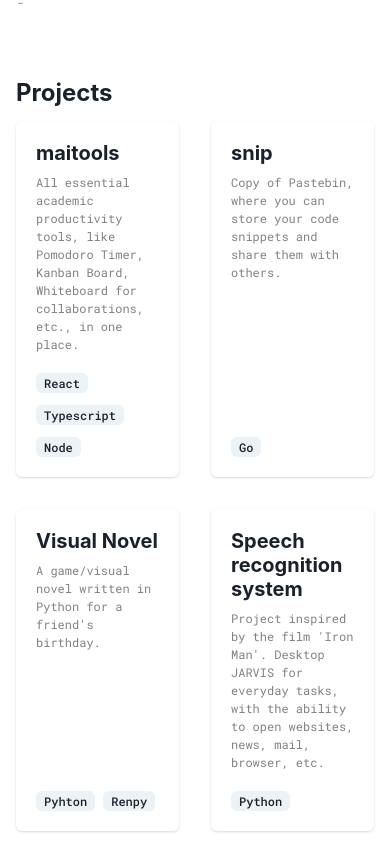
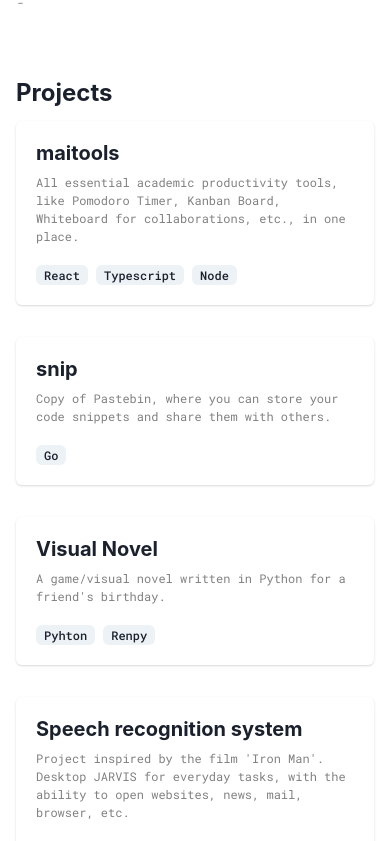
Before and after one commit to olimeme/oli-homepage-v2, a React (Create React App) app: page /portfolio in a window 390 px wide. Shown: the part 1680-2521 px from the top of the page. Built offline with nearby package versions, Linux system fonts and the light colour scheme.

Commit message:
add responsive projects section

```diff
--- a/src/components/Projects/Projects.jsx
+++ b/src/components/Projects/Projects.jsx
@@ -44,7 +44,10 @@ const Projects = () => {
 
   return (
     <Section title="Projects">
-      <Grid templateColumns="repeat(2, 1fr)" gap={8}>
+      <Grid
+        templateColumns={{ base: "repeat(1, 1fr)", md: "repeat(2, 1fr)" }}
+        gap={8}
+      >
         {items}
       </Grid>
     </Section>
```
